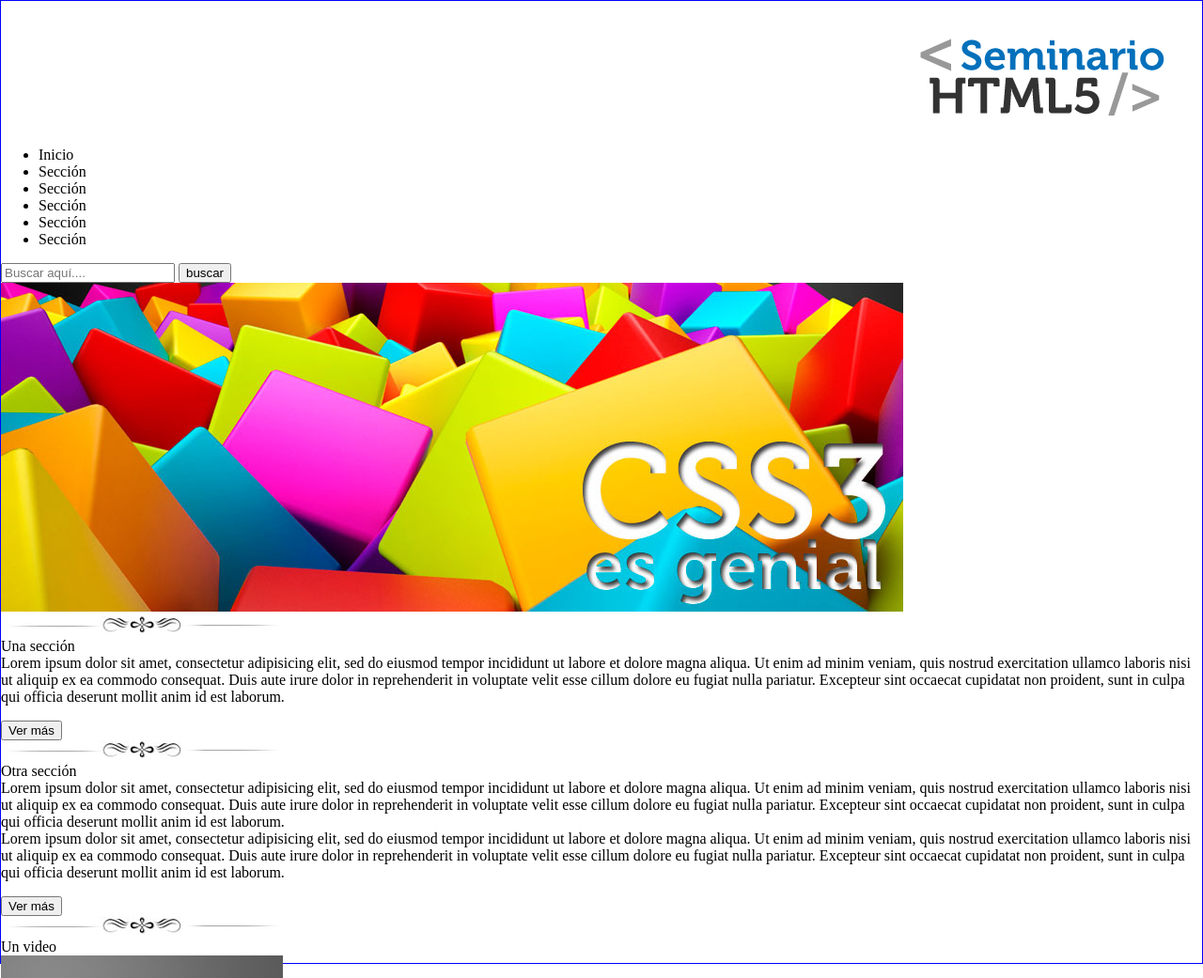
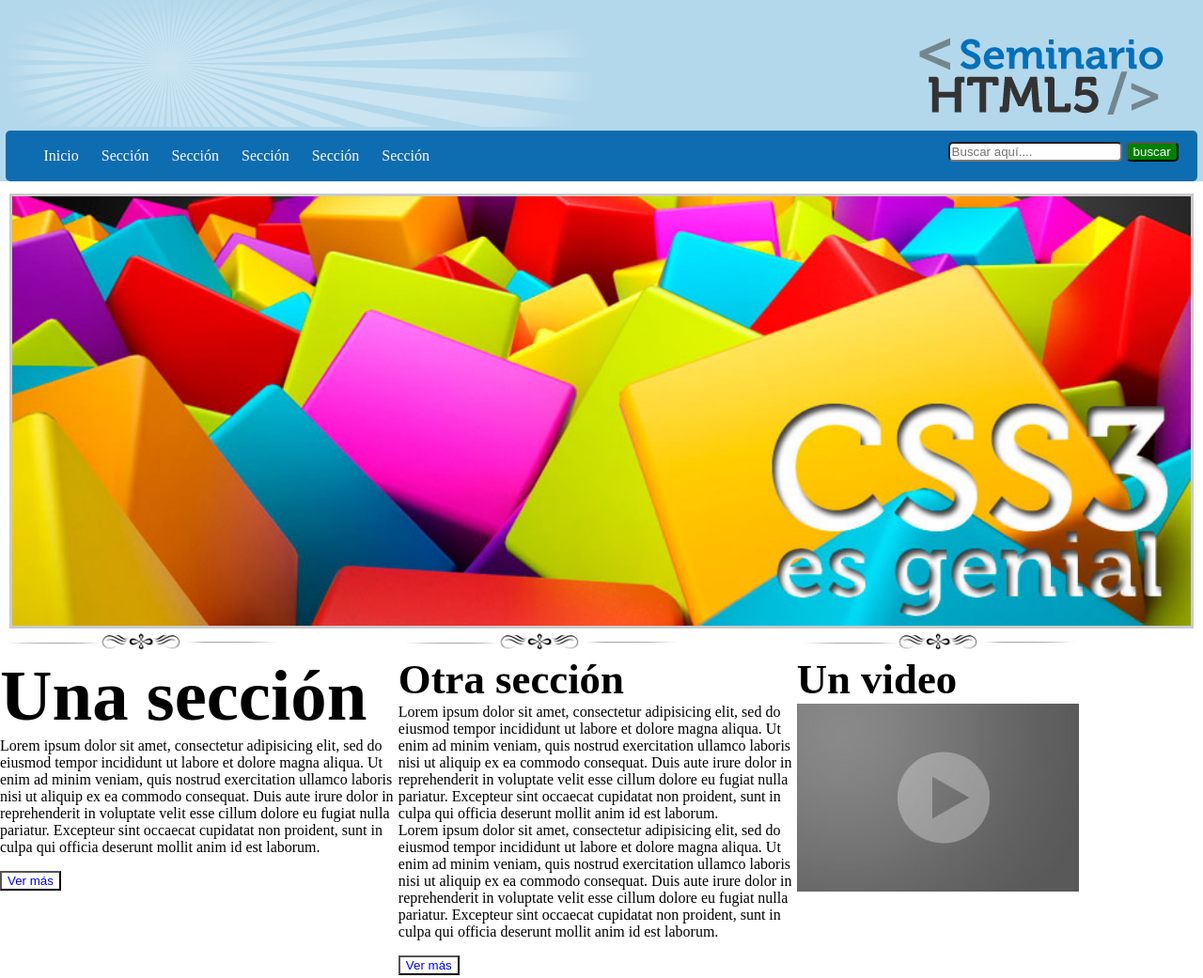
Before and after one commit to CarlosGermanMillan/PW21712, a plain HTML site: page practica01css/index.html in a window 1280 px wide. Shown: the top 1041 px of the page at 94% size. Drawn offline with Linux system fonts and the light colour scheme.

Commit message:
PracticaWeb02

```diff
--- a/practica01css/css/estilos2.css
+++ b/practica01css/css/estilos2.css
@@ -1,6 +1,77 @@
 body{
-	border: 1px solid blue;
+	/*border: 1px solid blue;*/
 	font-size: 16px;
 	margin: 0 auto;
 	max-height: 1024px;
 }
+form{
+	float: right;
+	margin-top:-40px;
+	margin-right: 20px;
+}
+header{
+	background: #B3D8EB;
+
+}
+form input{
+	border-radius: 5px;
+}
+form input[type="button"]{
+	background: green;
+	color: white;
+}
+header nav{
+	background: #0E6CB0;
+	margin: 0 auto;
+	width: 99%;
+	padding: 2px 0px 2px 0px;
+	border-radius: 5px;
+}
+/*header img{
+	margin: 0 auto;
+	margin-top:-80px;
+}*/
+header nav ul li{
+	color: white;
+	display: inline-block;
+	margin-right: 20px;
+}
+
+#logo{
+	margin-top: -170px;
+}
+/*comentarios cmd+shift+7*/
+
+#seccion01 article{
+/*	border: 1px solid red;*/
+	text-align: center;
+}
+#seccion01 article img{
+	border: 3px solid rgba(150,150,150,0.5);
+	margin-top: 13px;
+	width: 98%;
+}
+#seccion02 article{
+	width: 32.8%;
+	vertical-align: top;
+	display: inline-block;
+}
+
+.unaSeccion{
+	font-size: 4.8em;
+}
+.otraSeccion{
+	font-size: 2.8em;
+
+}
+.otraSeccion,.unaSeccion{
+	font-weight: bold;   /*negritas*/
+}
+/*
+cambiar tipo de letra para los span, botones
+ centrados y letra azul
+*/
+[type="submit"]{
+	background: white;
+	color: blue;
+}
--- a/practica01css/index.html
+++ b/practica01css/index.html
@@ -24,16 +24,16 @@
 			</form>
 		</nav>
 	</header>
-	<section>
+	<section id="seccion01">
 		<article>
 			<img src="img/slide2.jpg" alt="">
 		</article>
 	</section>
-	<section>
+	<section id="seccion02">
 		<article>
 			<img src="img/separador.jpg">
 			<br>
-			Una sección
+			<span class="unaSeccion">Una sección</span>
 			<br>
 			Lorem ipsum dolor sit amet, consectetur adipisicing elit, sed do eiusmod
 			tempor incididunt ut labore et dolore magna aliqua. Ut enim ad minim veniam,
@@ -47,7 +47,7 @@
 		<article>
 			<img src="img/separador.jpg">
 			<br>
-			Otra sección
+			<span class="otraSeccion">Otra sección</span>
 			<br>
 			Lorem ipsum dolor sit amet, consectetur adipisicing elit, sed do eiusmod
 			tempor incididunt ut labore et dolore magna aliqua. Ut enim ad minim veniam,
@@ -68,7 +68,7 @@
 		<article>
 			<img src="img/separador.jpg">
 			<br>
-			Un video
+			<span class="otraSeccion">Un video</span>
 			<br>
 			<img src="img/video.jpg">
 		</article>
```
